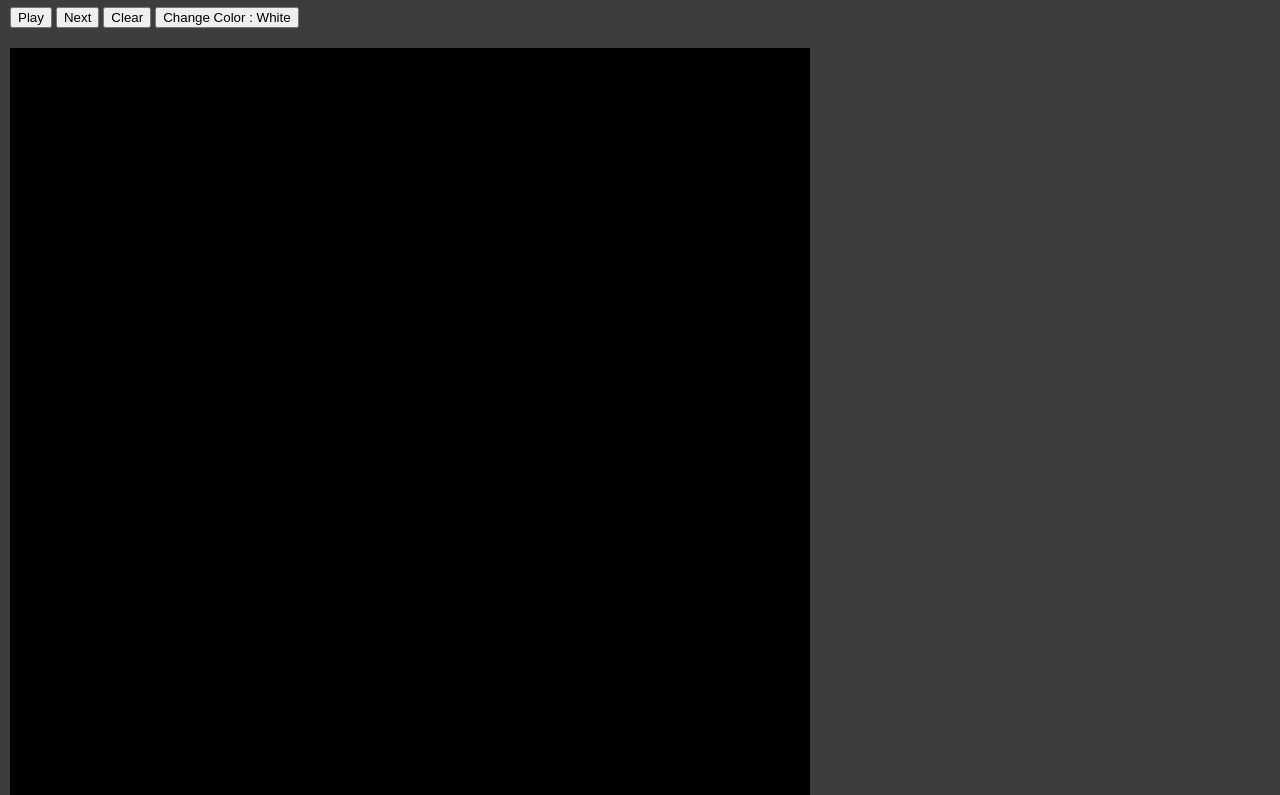
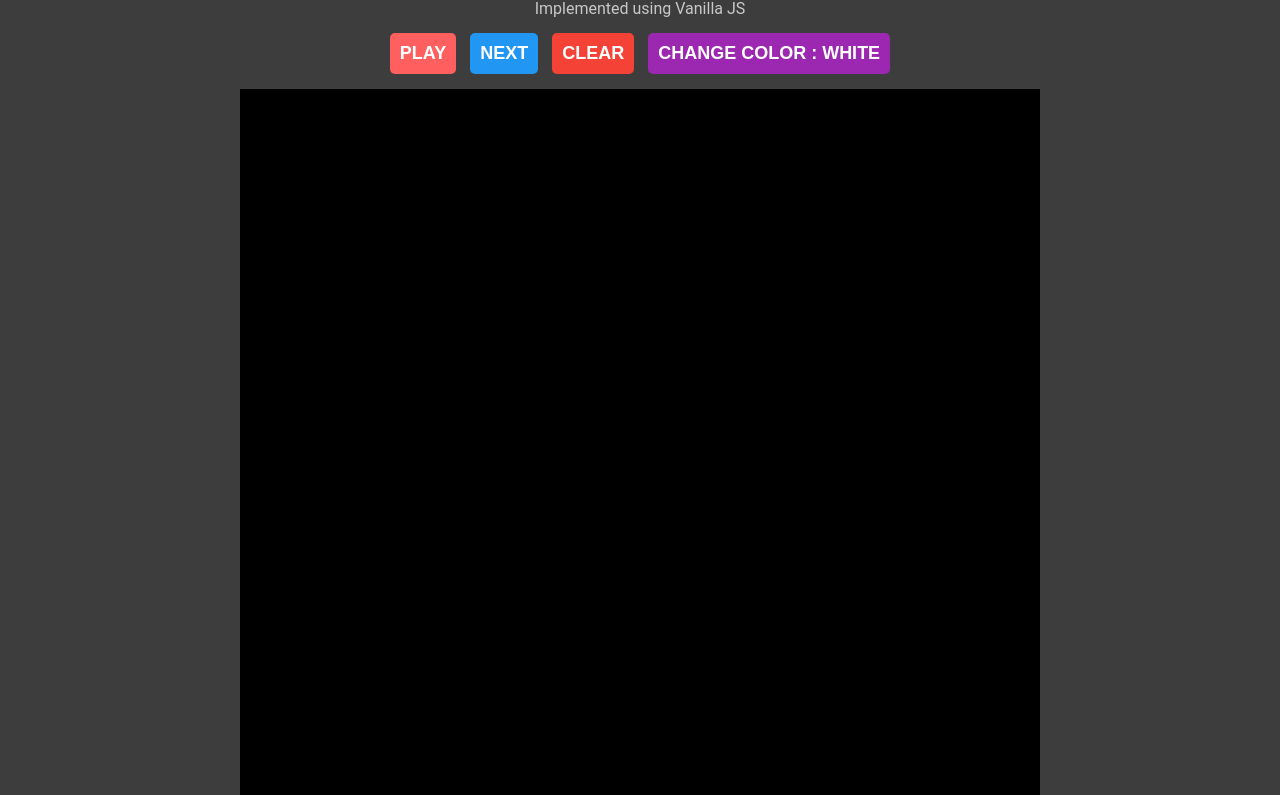
Before and after one commit to scifisatan/automataGoL, a plain HTML site: page index.html in a window 1280 px wide. Shown: the part 78-873 px from the top of the page. Drawn offline with Linux system fonts and the light colour scheme.

Commit message:
chatgpt enhacements

```diff
--- a/script.js
+++ b/script.js
@@ -5,6 +5,7 @@ const NCOLUMN = 800 / CELL_HEIGHT;
 const canvas = document.getElementById('mycanvas');
 const ctx = canvas.getContext('2d');
 const color = ["black", "white"];
+let state = 1;
 let currentBoard = createBoard();
 let nextBoard = createBoard();
 
@@ -101,7 +102,7 @@ function play() {
         clearInterval(intervalId);
         console.log("All cells are dead. Stopping the game.");
       }
-    }, 100);
+    }, 300);
   }
 
 renderCanvas(currentBoard);
--- a/style.css
+++ b/style.css
@@ -3,6 +3,7 @@ body {
     padding: 0px;
     background-color: #3d3d3d;
     color: #c8c8c8;
+    font-family: 'Roboto', sans-serif;
 
     /* To prevent select at double click*/
     -webkit-user-select: none;
@@ -18,4 +19,103 @@ canvas {
 
 p,h1{
     margin: 10px;
+    text-align: center;
 }
+
+h1 {
+    font-size: 3rem;
+}
+
+button {
+    background-color: #ff5f5f;
+    color: #ffffff;
+    border: none;
+    padding: 10px;
+    border-radius: 5px;
+    margin: 10px;
+    font-size: 1rem;
+    cursor: pointer;
+    outline: none;
+    transition: all 0.3s ease-in-out;
+}
+
+button:hover {
+    background-color: #ff4141;
+}
+
+#colorbtn.white {
+    background-color: #c8c8c8;
+    color: #3d3d3d;
+}
+
+#colorbtn.white:hover {
+    background-color: #a8a8a8;
+}
+
+#mycanvas {
+    display: block;
+    margin: 0 auto;
+}
+body {
+    margin: 0px;
+    padding: 0px;
+    background-color: #3d3d3d;
+    color: #c8c8c8;
+    font-family: 'Roboto', sans-serif;
+
+    /* To prevent select at double click*/
+    -webkit-user-select: none;
+    user-select: none;
+}
+
+canvas {
+    margin: 10px;
+    padding: 0px;
+    /*border: 1px dotted red;*/
+    background-color: rgb(0, 0, 0);
+}
+
+p,h1{
+    margin: 10px;
+    text-align: center;
+}
+
+h1 {
+    font-size: 3rem;
+}
+
+
+button {
+    margin: 5px;
+    padding: 10px;
+    border: none;
+    border-radius: 5px;
+    font-size: 18px;
+    font-weight: bold;
+    text-transform: uppercase;
+    cursor: pointer;
+  }
+
+  #playbtn {
+    background-color: #4CAF50;
+    color: white;
+  }
+
+  #nextbtn {
+    background-color: #2196F3;
+    color: white;
+  }
+
+  #clearbtn {
+    background-color: #f44336;
+    color: white;
+  }
+
+  #colorbtn {
+    background-color: #9c27b0;
+    color: white;
+  }
+#mycanvas {
+    display: block;
+    margin: 0 auto;
+}
```
